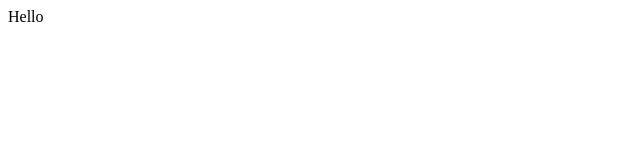
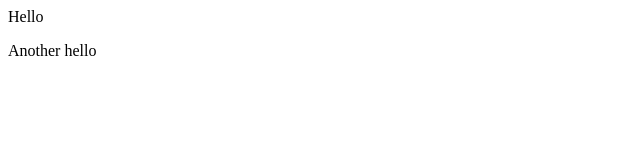
Before and after one commit to Gurinder321/demo-repo, a plain HTML site: page index.html in a window 1280 px wide. Shown: the full height of the page, 0-640 px from the left. Drawn offline with Linux system fonts and the light colour scheme.

Commit message:
testing out features of git

```diff
--- a/index.html
+++ b/index.html
@@ -1 +1,2 @@
 <div>Hello</div>
+<p>Another hello</p>
```
